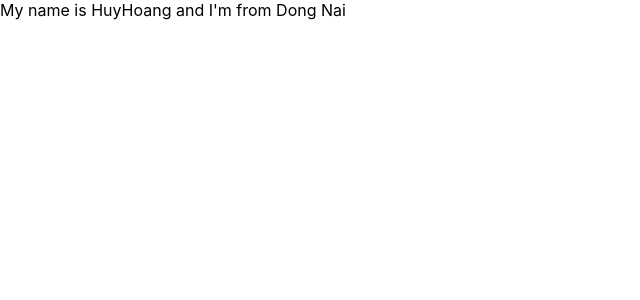
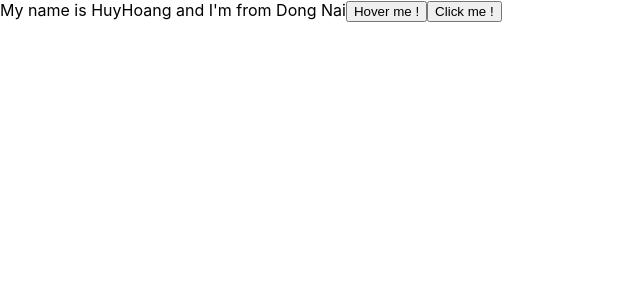
Before and after one commit to HuyHoangEngr/Demo-react, a React (Create React App) app: page / in a window 1280 px wide. Shown: the top 300 px of the page, without its empty margins (0-640 px from the left). Built offline with nearby package versions, Linux system fonts and the light colour scheme.

Commit message:
#19. DOM events

```diff
--- a/src/components/MyComponent.js
+++ b/src/components/MyComponent.js
@@ -8,11 +8,23 @@ class MyComponent extends React.Component {
         age: 30
     };
 
+    handleMouseOver(event) {
+        console.log(event.pageX)
+    }
+
+    handleClick() {
+        console.log(">> Click me !")
+        console.log("My name is:", this.state.name);
+    }
+
     //JSX
     render() {
         return (
             <div>
                 My name is {this.state.name} and I'm from {this.state.address}
+
+                <button onMouseOver={this.handleMouseOver}>Hover me !</button>
+                <button onClick={this.handleClick}>Click me !</button>
             </div>
         );
     }
```
